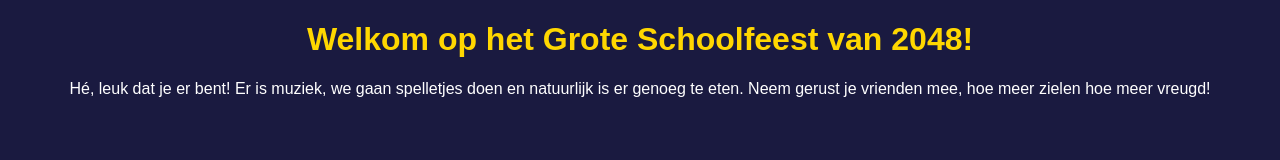
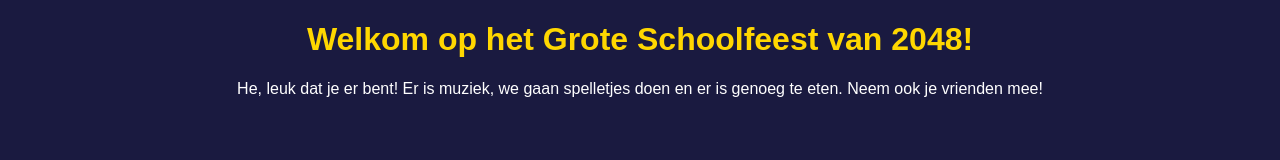
Before and after one commit to Tom-1000/project-1, a plain HTML site: page index.html in a window 1280 px wide. Drawn offline with Linux system fonts and the light colour scheme.

Commit message:
WebLab Run 16-11-2026 08:35:38 (UTC+01:00)

```diff
--- a/index.html
+++ b/index.html
@@ -17,6 +17,6 @@
 </head>
 <body>
   <h1>Welkom op het Grote Schoolfeest van 2048!</h1>
-  <p>Hé, leuk dat je er bent! Er is muziek, we gaan spelletjes doen en natuurlijk is er genoeg te eten. Neem gerust je vrienden mee, hoe meer zielen hoe meer vreugd!</p>
+  <p>He, leuk dat je er bent! Er is muziek, we gaan spelletjes doen en er is genoeg te eten. Neem ook je vrienden mee!</p>
 </body>
 </html>
```
Also changed, not shown: 1 other file.
